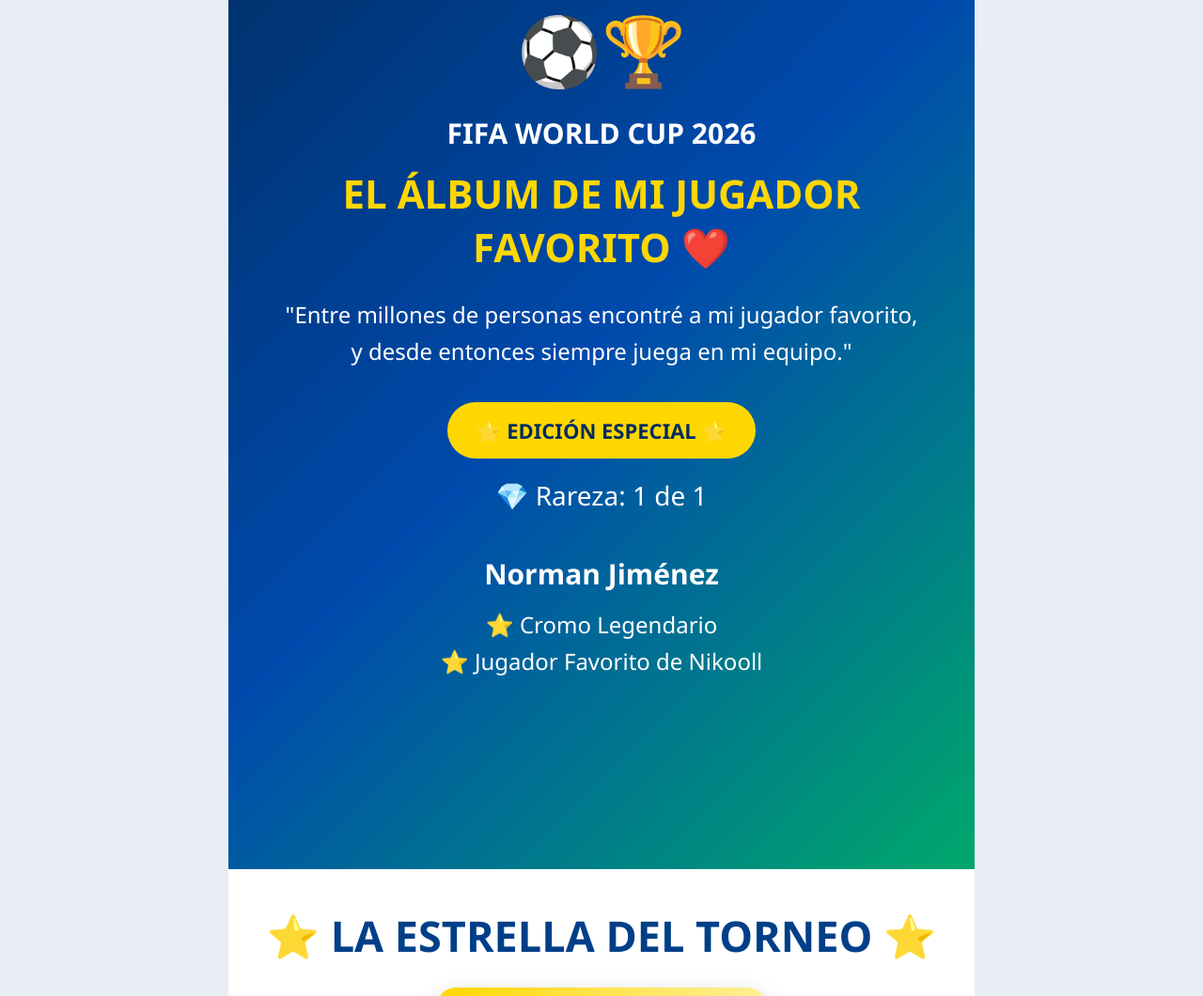
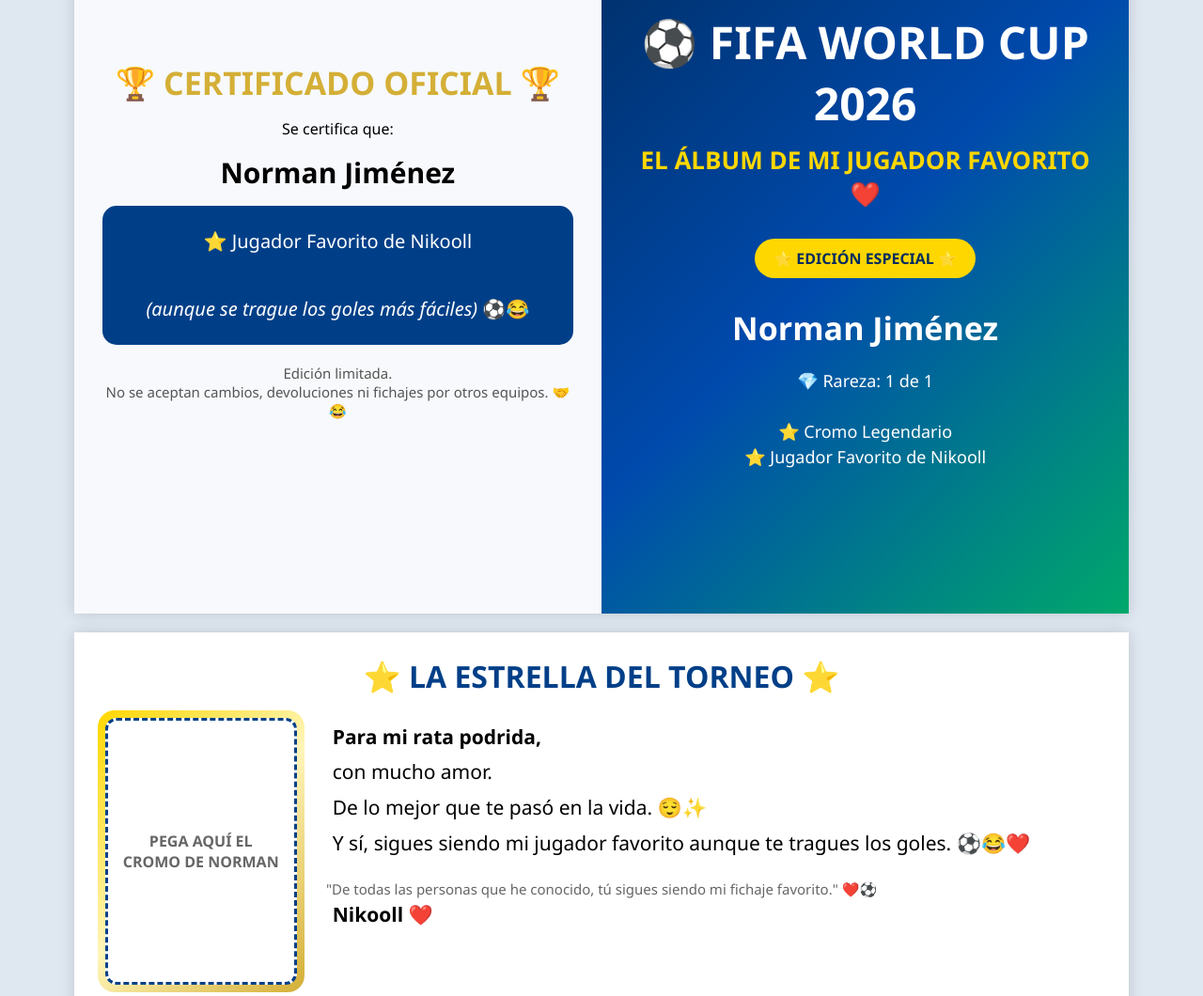
Before and after one commit to Nikooll/album, a plain HTML site: page index.html in a window 1280 px wide. Shown: the part 198-1258 px from the top of the page at 94% size. Drawn offline with Linux system fonts and the light colour scheme.

Commit message:
Update title and styles in index.html

```diff
--- a/index.html
+++ b/index.html
@@ -3,7 +3,7 @@
 <head>
 <meta charset="UTF-8">
 <meta name="viewport" content="width=device-width, initial-scale=1.0">
-<title>Jugador Favorito de Nikooll</title>
+<title>Álbum Mundial 2026 - Norman</title>
 
 <style>
 
@@ -15,18 +15,27 @@
 }
 
 body{
-background:#e9eef5;
+background:#dfe7f1;
+padding:20px;
 }
 
-/* PAGINAS */
+/* A4 horizontal */
+.sheet{
+width:297mm;
+height:210mm;
+background:white;
+margin:0 auto 20px auto;
+display:flex;
+overflow:hidden;
+box-shadow:0 0 15px rgba(0,0,0,.15);
+}
 
-.page{
-width:210mm;
-height:297mm;
-margin:auto;
+.panel{
+width:50%;
+height:100%;
+padding:30px;
 position:relative;
 overflow:hidden;
-page-break-after:always;
 }
 
 /* PORTADA */
@@ -34,244 +43,186 @@
 .cover{
 background:linear-gradient(135deg,#002c5f,#004aad,#00a86b);
 color:white;
+text-align:center;
 display:flex;
 flex-direction:column;
 justify-content:center;
-align-items:center;
-text-align:center;
-padding:60px;
 }
 
 .cover h1{
-font-size:72px;
+font-size:48px;
+margin-bottom:10px;
+}
+
+.cover h2{
+font-size:26px;
+color:#FFD700;
 margin-bottom:20px;
 }
 
-.cover h2{
-font-size:42px;
-color:#FFD700;
-margin-bottom:25px;
+.cover .name{
+font-size:34px;
+font-weight:bold;
+margin:20px 0;
 }
 
-.cover h3{
-font-size:30px;
+.cover .badge{
+display:inline-block;
+padding:10px 20px;
+background:#FFD700;
+color:#002c5f;
+border-radius:25px;
+font-weight:bold;
+margin:10px auto;
+}
+
+.cover p{
+font-size:18px;
+line-height:1.5;
+}
+
+/* CONTRAPORTADA */
+
+.back{
+background:#f7f9fc;
+display:flex;
+flex-direction:column;
+justify-content:center;
+text-align:center;
+}
+
+.back h1{
+color:#d4af37;
+font-size:34px;
 margin-bottom:15px;
 }
 
-.cover p{
-font-size:24px;
-max-width:700px;
-line-height:1.6;
+.back .player{
+font-size:30px;
+font-weight:bold;
+margin:15px 0;
 }
 
-.badge{
-margin-top:35px;
-padding:15px 30px;
-background:#FFD700;
-color:#002c5f;
-font-weight:bold;
-border-radius:30px;
-font-size:22px;
+.back .card{
+background:#003f88;
+color:white;
+padding:20px;
+border-radius:15px;
+font-size:20px;
+line-height:1.8;
 }
 
-.rare{
+.back .small{
 margin-top:20px;
-font-size:28px;
+font-size:15px;
+color:#555;
 }
 
 /* INTERIOR */
 
 .inside{
+width:297mm;
+height:210mm;
 background:white;
-padding:40px;
+margin:auto;
+padding:25px;
+box-shadow:0 0 15px rgba(0,0,0,.15);
 }
 
-.title{
+.inside h1{
 text-align:center;
-font-size:45px;
 color:#003f88;
-margin-bottom:25px;
+margin-bottom:15px;
+font-size:32px;
 }
 
-.sticker-frame{
-width:350px;
-height:500px;
-margin:auto;
-padding:12px;
-background:linear-gradient(135deg,#FFD700,#FFF4B5,#D4AF37);
-border-radius:20px;
-box-shadow:0 10px 25px rgba(0,0,0,.25);
+.content{
+display:flex;
+gap:30px;
+height:150px;
+}
+
+.sticker{
+width:220px;
+height:300px;
+background:linear-gradient(135deg,#FFD700,#FFF5B8,#D4AF37);
+padding:8px;
+border-radius:18px;
 }
 
 .sticker-inner{
 width:100%;
 height:100%;
 background:white;
-border-radius:15px;
+border:3px dashed #003f88;
+border-radius:12px;
 display:flex;
 justify-content:center;
 align-items:center;
 text-align:center;
-padding:20px;
-font-size:24px;
-border:3px dashed #003f88;
+padding:15px;
+font-weight:bold;
 color:#666;
 }
 
 .message{
-margin-top:35px;
-font-size:24px;
+flex:1;
+font-size:21px;
 line-height:1.8;
-text-align:center;
-}
-
-/* CONTRAPORTADA */
-
-.back{
-background:white;
-padding:60px;
-text-align:center;
-}
-
-.back h1{
-font-size:60px;
-color:#d4af37;
-margin-bottom:20px;
-}
-
-.back h2{
-font-size:35px;
-color:#003f88;
-margin-bottom:40px;
-}
-
-.player{
-font-size:55px;
-font-weight:bold;
-margin-bottom:30px;
-}
-
-.card{
-width:80%;
-margin:auto;
-background:#003f88;
-color:white;
-padding:35px;
-border-radius:20px;
-font-size:28px;
-line-height:2;
-box-shadow:0 10px 25px rgba(0,0,0,.2);
+padding-top:10px;
 }
 
 .footer{
-margin-top:50px;
-font-size:26px;
-font-style:italic;
+margin-top:30px;
+text-align:center;
+font-size:15px;
+color:#666;
 }
 
-.signature{
-margin-top:35px;
-font-size:32px;
+.print{
+text-align:center;
+margin-bottom:15px;
 font-weight:bold;
-color:#e63946;
 }
 
-.small{
-margin-top:25px;
-font-size:20px;
-color:#666;
+@media print{
+
+body{
+background:white;
+padding:0;
+}
+
+.print{
+display:none;
+}
+
+.sheet,
+.inside{
+box-shadow:none;
+margin:0;
+}
+
 }
 
 </style>
 </head>
-
 <body>
 
-<!-- PORTADA -->
-
-<section class="page cover">
-
-<h1>⚽🏆</h1>
-
-<h3>FIFA WORLD CUP 2026</h3>
-
-<h2>EL ÁLBUM DE MI JUGADOR FAVORITO ❤️</h2>
-
-<p>
-"Entre millones de personas encontré a mi jugador favorito,
-y desde entonces siempre juega en mi equipo."
-</p>
-
-<div class="badge">
-⭐ EDICIÓN ESPECIAL ⭐
+<div class="print">
+IMPRIME A DOBLE CARA - VOLTEAR POR EL BORDE LARGO
 </div>
 
-<div class="rare">
-💎 Rareza: 1 de 1
-</div>
+<!-- CARA EXTERIOR -->
 
-<br><br>
-
-<h3>Norman Jiménez</h3>
-
-<p>
-⭐ Cromo Legendario<br>
-⭐ Jugador Favorito de Nikooll
-</p>
-
-</section>
-
-<!-- INTERIOR -->
-
-<section class="page inside">
-
-<h1 class="title">
-⭐ LA ESTRELLA DEL TORNEO ⭐
-</h1>
-
-<div class="sticker-frame">
-
-<div class="sticker-inner">
-PEGA AQUÍ EL CROMO DE NORMAN
-</div>
-
-</div>
-
-<div class="message">
-
-<p>
-<strong>Para mi rata podrida,</strong>
-</p>
-
-<p>
-con mucho amor.
-</p>
-
-<p>
-De lo mejor que te pasó en la vida. 😌✨
-</p>
-
-<p>
-Y sí, sigues siendo mi jugador favorito aunque te tragues los goles. ⚽😂❤️
-</p>
-
-<br>
-
-<p>
-<b>Nikooll ❤️</b>
-</p>
-
-</div>
-
-</section>
+<div class="sheet">
 
 <!-- CONTRAPORTADA -->
 
-<section class="page back">
+<div class="panel back">
 
 <h1>🏆 CERTIFICADO OFICIAL 🏆</h1>
 
-<h2>Se certifica que:</h2>
+<p>Se certifica que:</p>
 
 <div class="player">
 Norman Jiménez
@@ -281,9 +232,88 @@
 
 ⭐ Jugador Favorito de Nikooll
 
+<br><br>
+
+<em>(aunque se trague los goles más fáciles)</em> ⚽😂
+
+</div>
+
+<div class="small">
+
+Edición limitada.<br>
+No se aceptan cambios, devoluciones ni fichajes por otros equipos. 🤝😂
+
+</div>
+
+</div>
+
+<!-- PORTADA -->
+
+<div class="panel cover">
+
+<h1>⚽ FIFA WORLD CUP 2026</h1>
+
+<h2>EL ÁLBUM DE MI JUGADOR FAVORITO ❤️</h2>
+
+<div class="badge">
+⭐ EDICIÓN ESPECIAL ⭐
+</div>
+
+<div class="name">
+Norman Jiménez
+</div>
+
+<p>
+
+💎 Rareza: 1 de 1
+
+<br><br>
+
+⭐ Cromo Legendario
+
 <br>
 
-<em>(aunque se trague los goles más fáciles)</em> ⚽😂
+⭐ Jugador Favorito de Nikooll
+
+</p>
+
+</div>
+
+</div>
+
+<!-- CARA INTERIOR -->
+
+<div class="inside">
+
+<h1>⭐ LA ESTRELLA DEL TORNEO ⭐</h1>
+
+<div class="content">
+
+<div class="sticker">
+
+<div class="sticker-inner">
+
+PEGA AQUÍ EL CROMO DE NORMAN
+
+</div>
+
+</div>
+
+<div class="message">
+
+<p><strong>Para mi rata podrida,</strong></p>
+
+<p>con mucho amor.</p>
+
+<p>De lo mejor que te pasó en la vida. 😌✨</p>
+
+<p>Y sí, sigues siendo mi jugador favorito aunque te tragues los goles. ⚽😂❤️</p>
+
+<br>
+
+<p><strong>Nikooll ❤️</strong></p>
+
+</div>
 
 </div>
 
@@ -294,20 +324,7 @@
 
 </div>
 
-<div class="small">
-
-Edición limitada.<br>
-No se aceptan cambios, devoluciones ni fichajes por otros equipos. 🤝😂
-
 </div>
-
-<div class="signature">
-
-❤️ Nikooll ❤️
-
-</div>
-
-</section>
 
 </body>
 </html>
```
